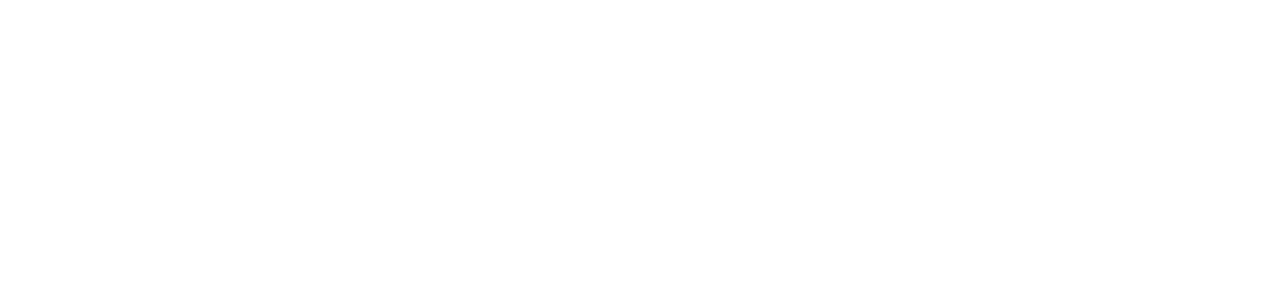
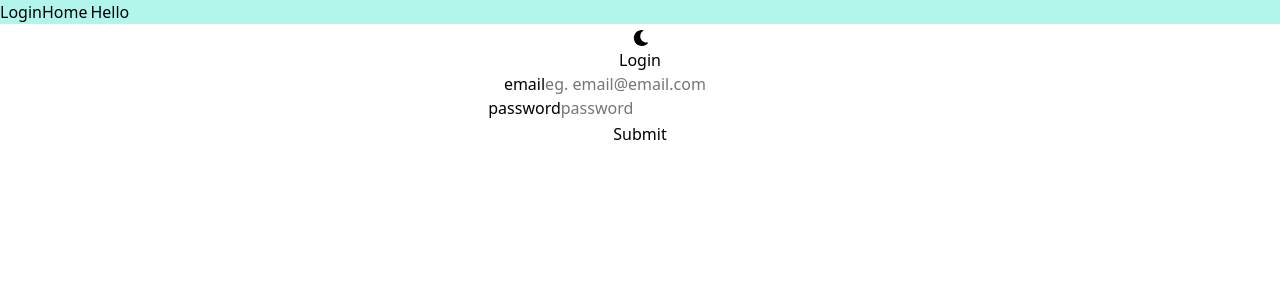
Before and after one commit to Oxbite/palm-treecommerce, a React (Create React App) app in the folder web/: page /login in a window 1280 px wide. Before the commit this address had no page. Shown: the top 300 px of the page. Built offline with nearby package versions, Linux system fonts and the light colour scheme.

Commit message:
formik used, next link implemented, no styling

```diff
--- a/web/package.json
+++ b/web/package.json
@@ -13,6 +13,7 @@
     "@types/node": "^12.20.55",
     "@types/react": "^18.0.28",
     "@types/react-dom": "^18.0.11",
+    "formik": "^2.2.9",
     "framer-motion": "^6.5.1",
     "react": "^18.2.0",
     "react-dom": "^18.2.0",
--- a/web/src/App.tsx
+++ b/web/src/App.tsx
@@ -9,28 +9,19 @@
   Outlet,
 } from "react-router-dom";
 import Layout from "./Layout";
+import { Home } from "./pages/Home";
+import { Login } from "./pages/Login";
 
 
-type result =  {
-  id: String
-}
 
-type propType = {
-  message: String
-}
-
-function Home({message}:propType){
-
-  return(<> <h1>{message}</h1></>)
-}
 
 export default function App() {
   return (
     <BrowserRouter>
       <Routes>
         <Route path="/" element={<Layout />}>
-          <Route index element= {<Home message="Hi" />} />
-          <Route path="/hello" element= {<Home message="Hello" />} />
+          <Route index element= {<Home userName="Hi" />} />
+          <Route path="login" element= {<Login />} />
           </Route>
         {/* <Route path="users/*" element={<Users />} /> */}
       </Routes>
--- a/web/src/Layout.tsx
+++ b/web/src/Layout.tsx
@@ -11,8 +11,8 @@
         return (<ChakraProvider theme={theme}>
             <Box textAlign="center" fontSize="xl">
                 <NavBar />
+                <ColorModeSwitcher justifySelf="flex-end" />
                   <Outlet />
-                <ColorModeSwitcher justifySelf="flex-end" />
             </Box>
           </ChakraProvider>
           );
--- /dev/null
+++ b/web/src/components/loginForm.tsx
@@ -0,0 +1,6 @@
+import { Button } from "@chakra-ui/react"
+import { Field, Form } from "formik"
+
+export const LoginForm = ()=> {
+        return (<></>)
+}
--- /dev/null
+++ b/web/src/pages/Home.tsx
@@ -0,0 +1,4 @@
+import { userType } from "../types/userType"
+
+export const Home = ({userName}:userType)=>(
+    <h1>Hello {userName}</h1>);
--- /dev/null
+++ b/web/src/pages/Login.tsx
@@ -0,0 +1,59 @@
+import { Box, Button } from "@chakra-ui/react";
+import { Field, Form, Formik } from "formik";
+import { useState } from "react";
+import { Link, useNavigate } from "react-router-dom";
+
+const sleep = (ms:Number) => new Promise((r) => setTimeout(r, 500));
+
+interface MyFormValues {
+    email: string,
+    password: string
+}
+
+export const Login = ()=>{
+    const initialValues: MyFormValues = { email: '' ,password: '' };
+    const [hasSubmitted, setSubmitted] = useState<boolean>(false)
+    const navigate = useNavigate();
+    return (<div>
+       <h1>Login</h1>
+       <Formik
+         initialValues={initialValues}
+         onSubmit={ async (values, actions) => {
+           console.log({ values, actions });
+           await sleep(500);
+           if(values.email == "fake@fake.com") {
+               actions.setErrors({email:"fake email error"})
+
+           } else if(values.password == "fake") {
+            actions.setErrors({password:"fake password error"})
+
+           } else {
+            navigate('/', {replace:true})
+           }
+           actions.setSubmitting(false);
+           setSubmitted(true);
+
+         }}
+       >
+        {
+            ({isSubmitting, errors}) => (
+                <Form>
+                    <Box>
+                    <label  htmlFor="email">email</label>
+                    <Field id="email" name="email" placeholder="eg. email@email.com" style={errors.email ? {border: "2px solid red"} : {}} />
+                    {errors.email}
+                    </Box>
+
+                    <Box>
+                    <label  htmlFor="email">password</label>
+                    <Field style={errors.password ? {border: "2px solid red"} : {}} type="password" id="password" name="password" placeholder="password" />
+                    {errors.password}
+                    </Box>
+                    {hasSubmitted ? <Box><Link to="/forgot-password">forgot password?</Link> </Box>  : <></>}
+                    <Button type="submit" isLoading={isSubmitting}>Submit</Button>
+                </Form>
+            )
+        }
+       </Formik>
+     </div>)
+}
--- /dev/null
+++ b/web/src/pages/Product.tsx
@@ -0,0 +1,3 @@
+export const Product = ()=>{
+    <></>
+}
--- /dev/null
+++ b/web/src/pages/Register.tsx
@@ -0,0 +1,3 @@
+export const Register = ()=>{
+    <></>
+}
--- /dev/null
+++ b/web/src/types/userType.ts
@@ -0,0 +1,4 @@
+export type userType ={
+    id?:String,
+    userName?:String
+}
```
Also changed, not shown: 2 other files (tests, documents, lock files or other folders).
